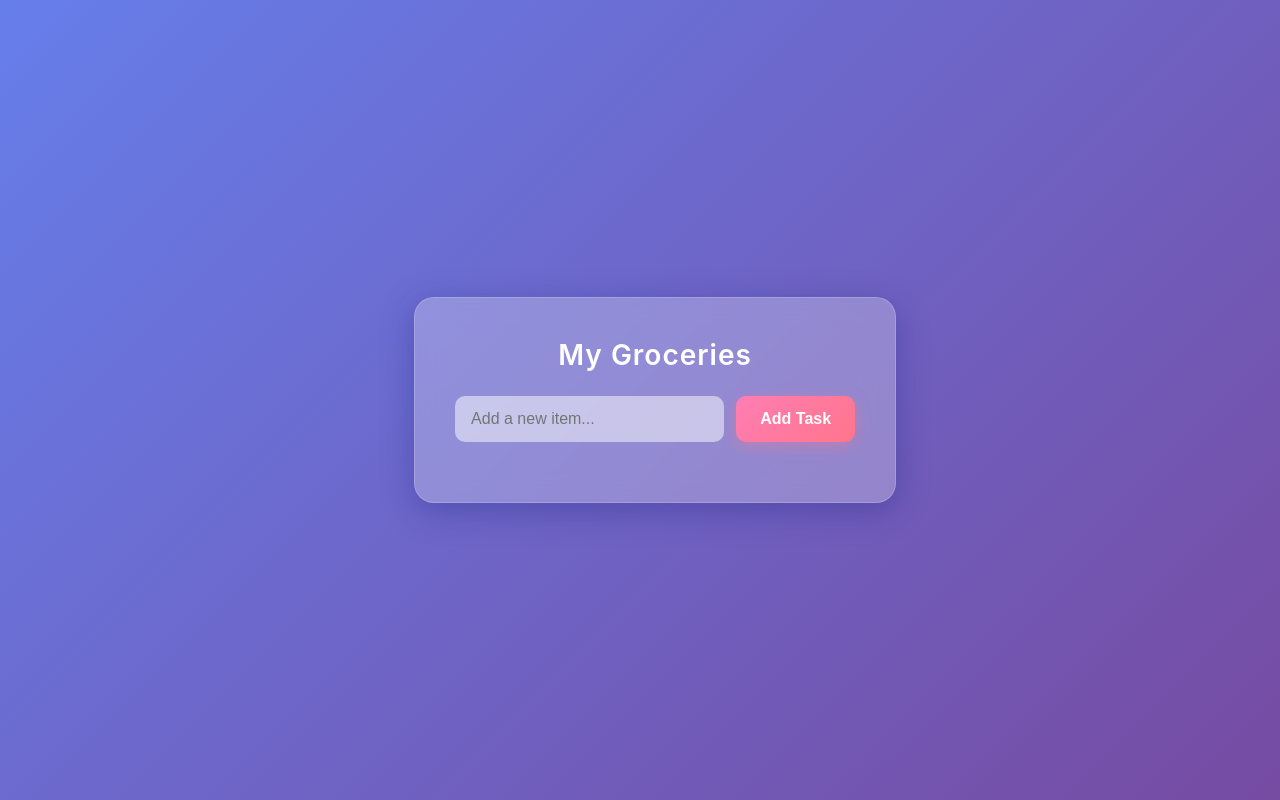
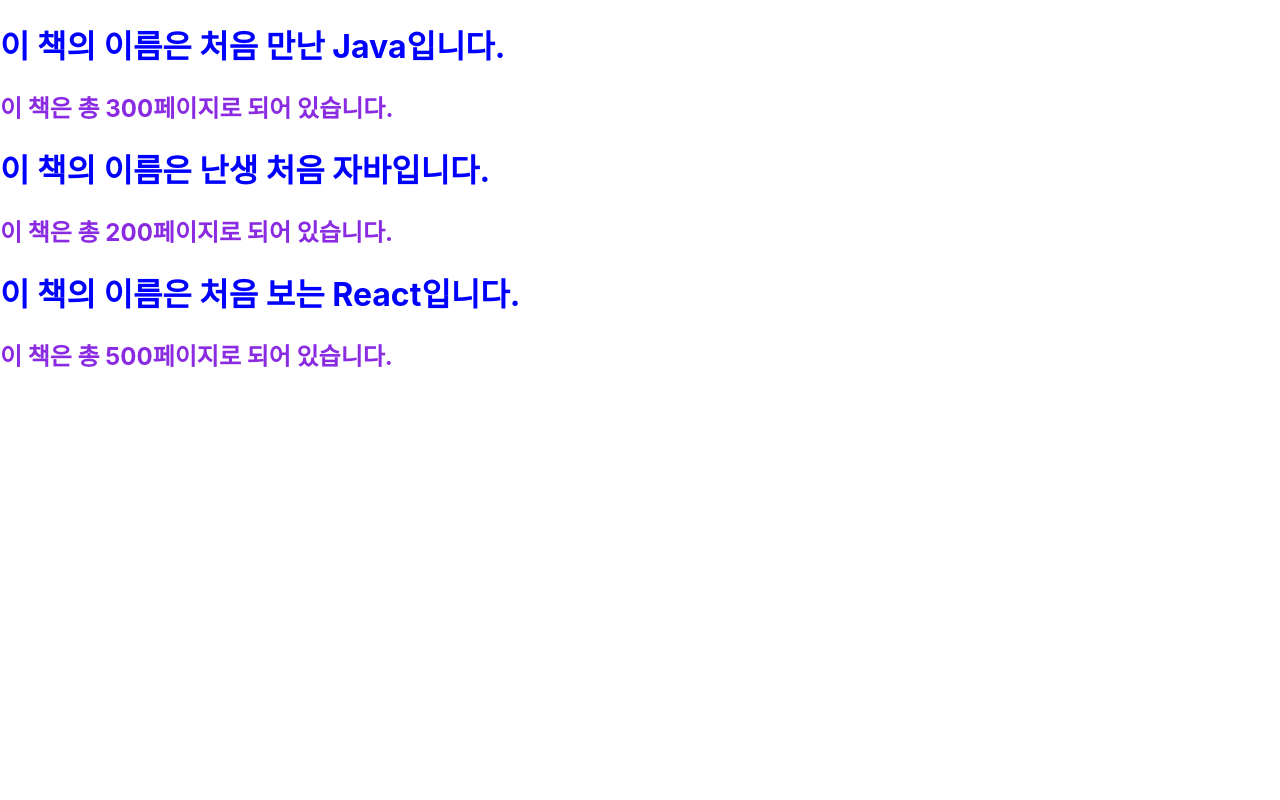
Before and after one commit to damii0829/reactproject, a React (Create React App) app: page / in a window 1280 px wide. Built offline with nearby package versions, Linux system fonts and the light colour scheme.

Commit message:
local에서 파일로 직접실행(CDN 방식으로 Html 문서에 라이브러리 import) npm 서버를 사용해서 JSX 파일 작성해서 실행

```diff
--- /dev/null
+++ b/src/02/index.html
@@ -0,0 +1,15 @@
+<!DOCTYPE html>
+<html lang="en">
+<head>
+    <meta charset="UTF-8">
+    <title>React Local Test</title>
+    <link rel="stylesheet" href = "styles.css">
+    <script crossorigin src="https://unpkg.com/react@18/umd/react.development.js"></script>
+    <script crossorigin src="https://unpkg.com/react-dom@18/umd/react-dom.development.js"></script>
+</head>
+<body>
+<h1>인공지능소프트웨어과에 오신 것을 환영합니다.</h1>
+<div id="root"></div>
+<script src="MyButton.js"></script>
+</body>
+</html>
--- /dev/null
+++ b/src/02/styles.css
@@ -0,0 +1,8 @@
+body{
+    background-color: lightpink;
+}
+
+h1{
+    color: #333333;
+    font-style: italic;
+}
--- /dev/null
+++ b/src/03/Book.css
@@ -0,0 +1,7 @@
+h1{
+    color: blue;
+}
+
+h2{
+    color:blueviolet;
+}
--- /dev/null
+++ b/src/03/Book.jsx
@@ -0,0 +1,12 @@
+import React from "react";
+
+function Book(props) {
+    return(
+        <div>
+            <h1>{`이 책의 이름은 ${props.name}입니다.`}</h1>
+            <h2>{`이 책은 총 ${props.numOfPage}페이지로 되어 있습니다.`}</h2>
+        </div>
+    );
+}
+
+export default Book;
--- /dev/null
+++ b/src/03/Library.jsx
@@ -0,0 +1,14 @@
+import React from "react";
+import Book from "./Book";
+
+function Library() {
+    return(
+        <div>
+            <Book name="처음 만난 Java" numOfPage={300}/>
+            <Book name="난생 처음 자바" numOfPage={200}/>
+            <Book name="처음 보는 React" numOfPage={500}/>
+        </div>
+    );
+}
+
+export default Library;
--- a/src/index.js
+++ b/src/index.js
@@ -2,13 +2,16 @@
 import ReactDOM from 'react-dom/client';
 import './index.css';
 // import App from './App';
-import TodoListApp from "./01/TodoListApp";
-import reportWebVitals from './reportWebVitals';
+// import TodoListApp from "./01/TodoListApp";
+// import reportWebVitals from './reportWebVitals';
+import reportWebVitals from "./reportWebVitals";
+import Library from "./03/Library";
+import "./03/Book.css";
 
 const root = ReactDOM.createRoot(document.getElementById('root'));
 root.render(
   <React.StrictMode>
-    <TodoListApp/>
+    <Library/>
   </React.StrictMode>
 );
 
```
Also changed, not shown: src/02/MyButton.js (added, +20 -0 lines).
